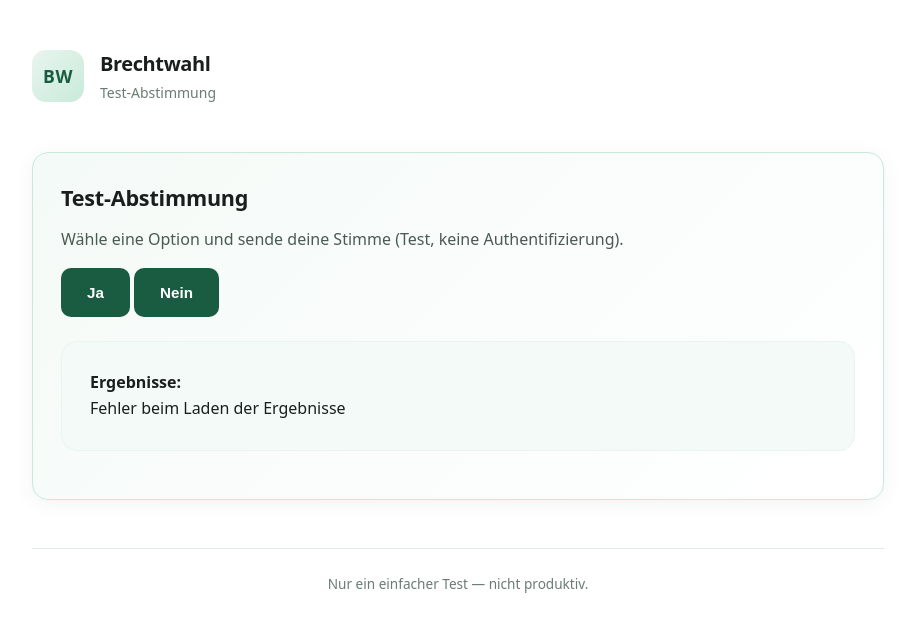
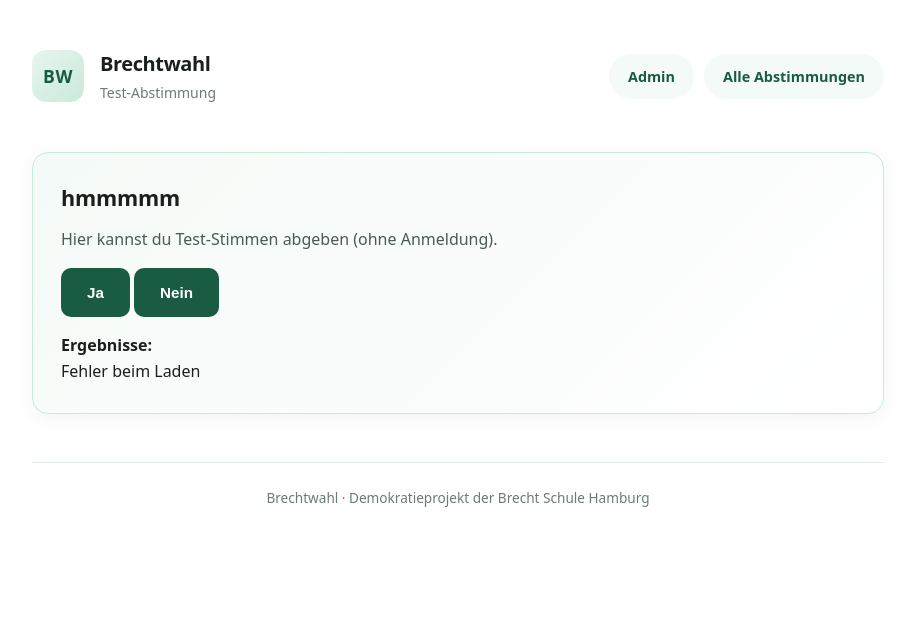
Before and after one commit to Bonesisis/Brecht-website-wahlen, a plain HTML site: page frontend/test_abstimmung.html in a window 1280 px wide. Both pictures are taken after a click on the button "Ja". Shown: the whole page, without its empty margins (182-1097 px from the left). Drawn offline with Linux system fonts and the light colour scheme; no server answers.

Commit message:
müsste jetzt mit der test seite gehen

```diff
--- a/frontend/test_abstimmung.html
+++ b/frontend/test_abstimmung.html
@@ -1,12 +1,12 @@
 <!DOCTYPE html>
 <html lang="de">
 <head>
-  <meta charset="utf-8" />
-  <meta name="viewport" content="width=device-width,initial-scale=1" />
-  <title>Test-Abstimmung</title>
+  <meta charset="UTF-8" />
+  <meta name="viewport" content="width=device-width, initial-scale=1.0" />
+  <title>Test-Abstimmung · Brechtwahl</title>
   <link rel="stylesheet" href="./styles.css" />
 </head>
-<body>
+<body data-page="test-abstimmung">
   <div class="container">
     <header class="header">
       <a href="./index.html" class="brand">
@@ -16,62 +16,65 @@
           <div class="brand__subtitle">Test-Abstimmung</div>
         </div>
       </a>
+      <nav class="nav">
+        <a href="./admin.html">Admin</a>
+        <a href="./polls.html">Alle Abstimmungen</a>
+      </nav>
     </header>
 
-    <main class="card card--highlight">
-      <h2>Test-Abstimmung</h2>
-      <p class="mb-2">Wähle eine Option und sende deine Stimme (Test, keine Authentifizierung).</p>
+    <section class="card card--highlight">
+      <h2>hmmmmm</h2>
+      <p>Hier kannst du Test-Stimmen abgeben (ohne Anmeldung).</p>
+      <div id="test-buttons" class="mb-2">
+        <button id="test-yes" class="button">Ja</button>
+        <button id="test-no" class="button button--outline">Nein</button>
+      </div>
+      <div id="test-results">
+        <strong>Ergebnisse:</strong>
+        <div id="test-counts">Lade...</div>
+        <div id="test-winner"></div>
+      </div>
+    </section>
 
-      <div id="buttons" class="mb-3">
-        <button id="btn-yes" class="button">Ja</button>
-        <button id="btn-no" class="button button--outline">Nein</button>
-      </div>
-
-      <div id="result" class="card card--soft">
-        <strong>Ergebnisse:</strong>
-        <div id="counts">Lade...</div>
-        <div id="winner"></div>
-      </div>
-    </main>
-
-    <footer class="footer">Nur ein einfacher Test — nicht produktiv.</footer>
+    <footer class="footer">
+      Brechtwahl · Demokratieprojekt der Brecht Schule Hamburg
+    </footer>
   </div>
 
+  <script src="./app.js"></script>
   <script>
-    const API = '/api/test';
+    const TEST_API = '/api/test';
 
-    async function fetchCounts() {
+    async function updateTestResults() {
       try {
-        const res = await fetch(`${API}/votes`);
+        const res = await fetch(`${TEST_API}/votes`);
         const data = await res.json();
-        document.getElementById('counts').textContent = `Ja: ${data.yes} · Nein: ${data.no} · Gesamt: ${data.total}`;
+        document.getElementById('test-counts').textContent = `Ja: ${data.yes} · Nein: ${data.no} · Gesamt: ${data.total}`;
         const winner = data.yes > data.no ? 'Ja liegt vorne' : (data.no > data.yes ? 'Nein liegt vorne' : 'Unentschieden');
-        document.getElementById('winner').textContent = winner;
+        document.getElementById('test-winner').textContent = winner;
       } catch (e) {
-        document.getElementById('counts').textContent = 'Fehler beim Laden der Ergebnisse';
+        document.getElementById('test-counts').textContent = 'Fehler beim Laden';
       }
     }
 
-    async function sendVote(choice) {
+    async function postTestVote(choice) {
       try {
-        const res = await fetch(`${API}/vote`, {
+        await fetch(`${TEST_API}/vote`, {
           method: 'POST',
           headers: { 'Content-Type': 'application/json' },
           body: JSON.stringify({ choice })
         });
-        if (!res.ok) throw new Error('Vote failed');
-        await fetchCounts();
+        updateTestResults();
       } catch (e) {
-        alert('Stimme konnte nicht gesendet werden');
+        alert('Fehler beim Senden der Stimme');
       }
     }
 
-    document.getElementById('btn-yes').addEventListener('click', () => sendVote('yes'));
-    document.getElementById('btn-no').addEventListener('click', () => sendVote('no'));
+    document.getElementById('test-yes').addEventListener('click', () => postTestVote('yes'));
+    document.getElementById('test-no').addEventListener('click', () => postTestVote('no'));
 
-    // Polling
-    fetchCounts();
-    setInterval(fetchCounts, 3000);
+    updateTestResults();
+    setInterval(updateTestResults, 3000);
   </script>
 </body>
 </html>
```
Also changed, not shown: frontend/admin.html (+2 -22 lines).
